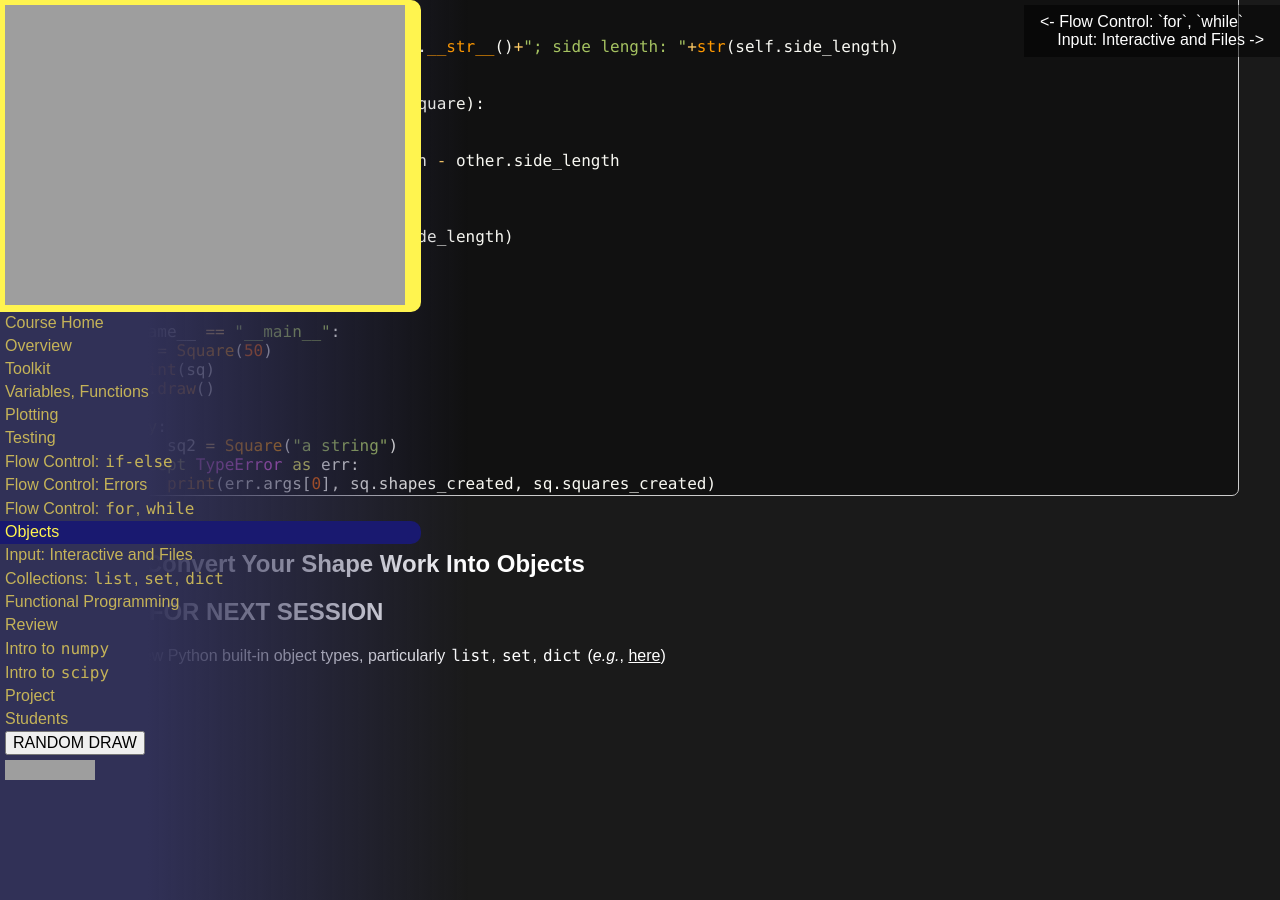
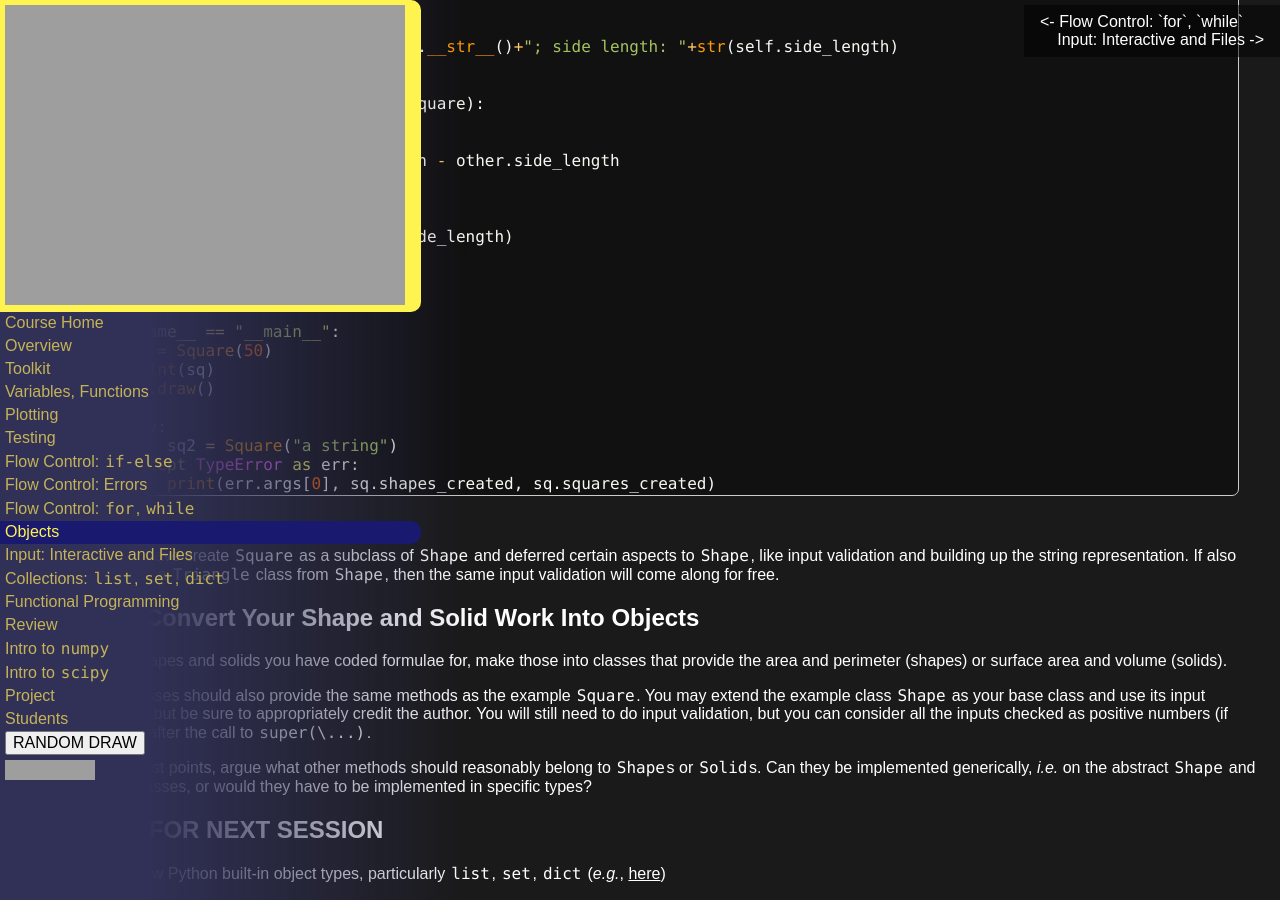
Before and after one commit to AIMS-Ghana/python-course, a Jekyll site: the page built from _days/08_objects.md, in a window 1280 px wide and 900 px high, scrolled down 2165 px. Built offline with Jekyll 4.4.1, drawn with Linux system fonts in a browser that asks for light colours; grey boxes are pictures that could not be loaded.

Commit message:
more wording tweaks.

```diff
--- a/_days/08_objects.md
+++ b/_days/08_objects.md
@@ -41,4 +41,22 @@ However, we can do even more:
 
 {% include pyblock.md target="obj_square_ii.py" %}
 
-## Task: Convert Your Shape Work Into Objects
+Here, we have create `Square` as a subclass of `Shape` and deferred certain
+aspects to `Shape`, like input validation and building up the string representation.
+If also make, say, a `Triangle` class from `Shape`, then the same input validation
+will come along for free.
+
+## Task: Convert Your Shape and Solid Work Into Objects
+
+For the shapes and solids you have coded formulae for, make those into classes
+that provide the area and perimeter (shapes) or surface area and volume (solids).
+
+These classes should also provide the same methods as the example `Square`.  You
+may extend the example class `Shape`  as your base class and use its input validation,
+but be sure to appropriately credit the author.  You will still need to do input
+validation, but you can consider all the inputs checked as positive numbers (if provided)
+after the call to `super(\...)`.
+
+For the twist points, argue what other methods should reasonably belong to
+`Shape`s or `Solid`s.  Can they be implemented generically, *i.e.* on the abstract `Shape` and `Solid` classes,
+or would they have to be implemented in specific types?
```
